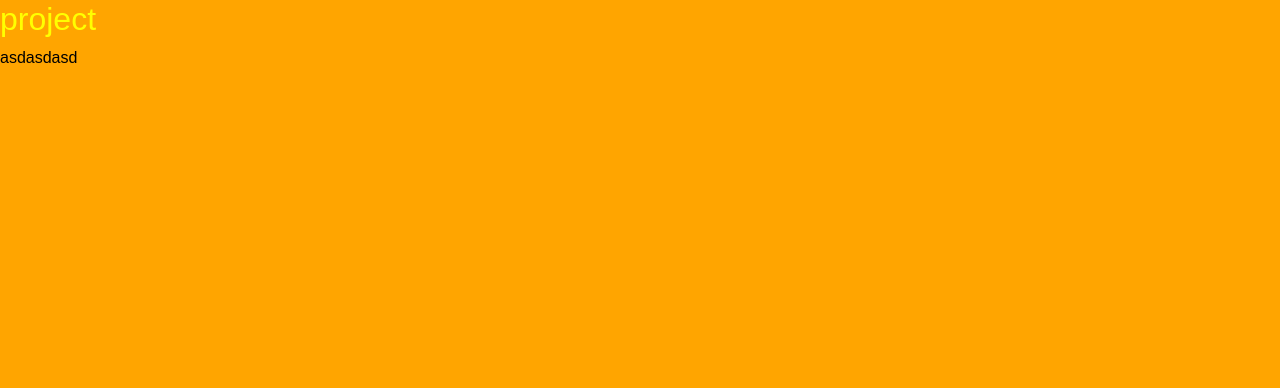
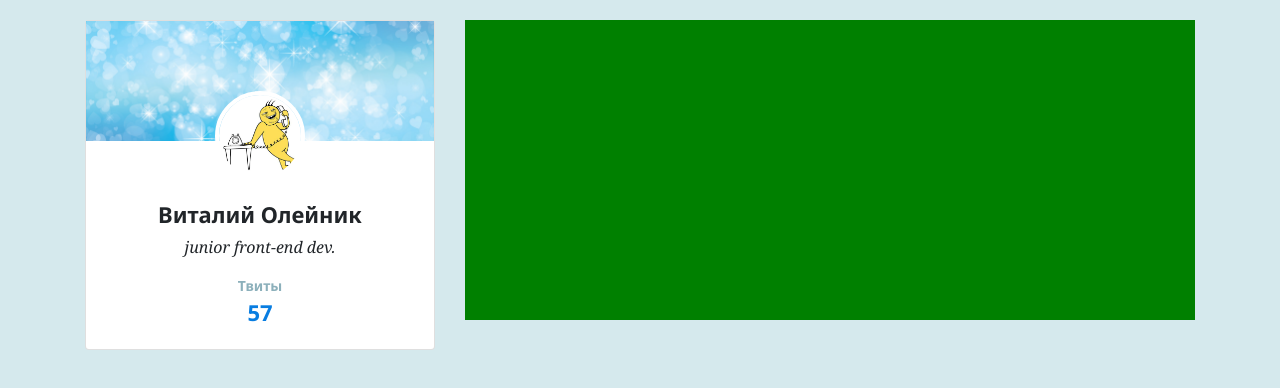
Before and after one commit to mikuhann/twitter-project, a website: page app/index.html in a window 1280 px wide. Drawn offline with nearby package versions, Linux system fonts and the light colour scheme.

Commit message:
add left columt stylesheet

```diff
--- a/app/index.html
+++ b/app/index.html
@@ -6,10 +6,49 @@
     <title>Twitter project</title>
     <link rel="stylesheet" href="libs/bootstrap/css/bootstrap.min.css">
     <link rel="stylesheet" href="css/main.css">
+    <link href="https://fonts.googleapis.com/css?family=Noto+Sans:400,700|Noto+Serif:400,400i&amp;subset=cyrillic-ext" rel="stylesheet">
 </head>
 <body>
-    <h1>project</h1>
-    <p>asdasdasd</p>
+    <div class="container">
+        <div class="row">
+            <!-- left column -->
+            <div class="col-md-4">
+                <div class="card">
+                    <div class="profile-background">
+                    </div>
+                    <div class="profile-avatar">
+                        <img src="img/profile.jpg" alt="profile photo">
+                    </div>
+                    <div class="card-body">
+                        <h2 class="profile-title">
+                            Виталий Олейник
+                        </h2>
+                        <div class="profile-description">
+                            <p>junior front-end dev.</p>
+                        </div>
+                        <ul class="stats">
+                            <li class="stats-item">
+                                <b class="stats-title">Твиты</b>
+                                <b class="stats-count">57</b>
+                            <!-- </li>
+                            <li class="stats-item">
+                                <b class="stats-title">Лайки</b>
+                                <b class="stats-count">257</b>
+                            </li>
+                            <li class="stats-item">
+                                <b class="stats-title">Репосты</b>
+                                <b class="stats-count">123</b>
+                            </li> -->
+                        </ul>
+                    </div>
+                </div>
+            </div>
+            <!-- right column -->
+            <div class="col-md-8">
+                <div class="block-2"></div>
+            </div>
+        </div>
+    </div>
     <script src="libs/jquery/jquery-3.3.1.min.js"></script>
     <script src="https://cdnjs.cloudflare.com/ajax/libs/popper.js/1.14.3/umd/popper.min.js" integrity="sha384-ZMP7rVo3mIykV+2+9J3UJ46jBk0WLaUAdn689aCwoqbBJiSnjAK/l8WvCWPIPm49" crossorigin="anonymous"></script>
     <script src="libs/bootstrap/js/bootstrap.min.js"></script>
--- /dev/null
+++ b/app/less/blocks/profile.less
@@ -0,0 +1,32 @@
+.profile-background {
+    height: 120px;
+    background-image: url(../img/card-bg.jpg);
+    background-repeat: no-repeat;
+    background-size: cover;
+    background-position: center;
+}
+.profile-avatar {
+    width: 90px;
+    height: 90px;
+    overflow: hidden;
+    border-radius: 100px;
+    margin-top: -50px;
+    border:4px solid white;
+    background-color: white;
+    margin-left: auto;
+    margin-right: auto;
+}
+.profile-avatar img {
+    max-width: 100%;
+    height: auto;
+}
+.profile-title {
+    font-size: 22px;
+    font-weight: 800;
+    text-align: center;
+}
+.profile-description{
+    font-family: 'Noto Serif', serif;
+    font-style: italic;
+    text-align: center;
+}
--- /dev/null
+++ b/app/less/blocks/stats.less
@@ -0,0 +1,21 @@
+.stats {
+    margin: 0;
+    padding: 0;
+    display: flex;
+    justify-content: space-around;
+    text-align: center;
+}
+.stats-item {
+    display: flex;
+    flex-direction: column;
+    list-style-type: none;
+}
+.stats-title {
+    font-size: 14px;
+    color: #8cb0bb;
+}
+.stats-count {
+    color: @mainColor;
+    font-size: 22px;
+    font-weight: 600;
+}
--- a/app/less/main.less
+++ b/app/less/main.less
@@ -1,10 +1,13 @@
-@backgroundColor:orange;
+@backgroundColor:#d5e9ed;
+@mainColor:#087de1;
 body {
     background-color: @backgroundColor;
-    color: black;
-    font-family: sans-serif;
+    font-family: 'Noto Sans', sans-serif;
+    padding-top: 20px;
 }
-h1 {
-    font-size: 32px;
-    color:yellow;
+@import "blocks/profile.less";
+@import "blocks/stats.less";
+.block-2 {
+    height: 300px;
+    background-color: green;
 }
```
Also changed, not shown: app/css/main.css, app/img/card-bg.jpg (added), app/img/profile.jpg (added).
